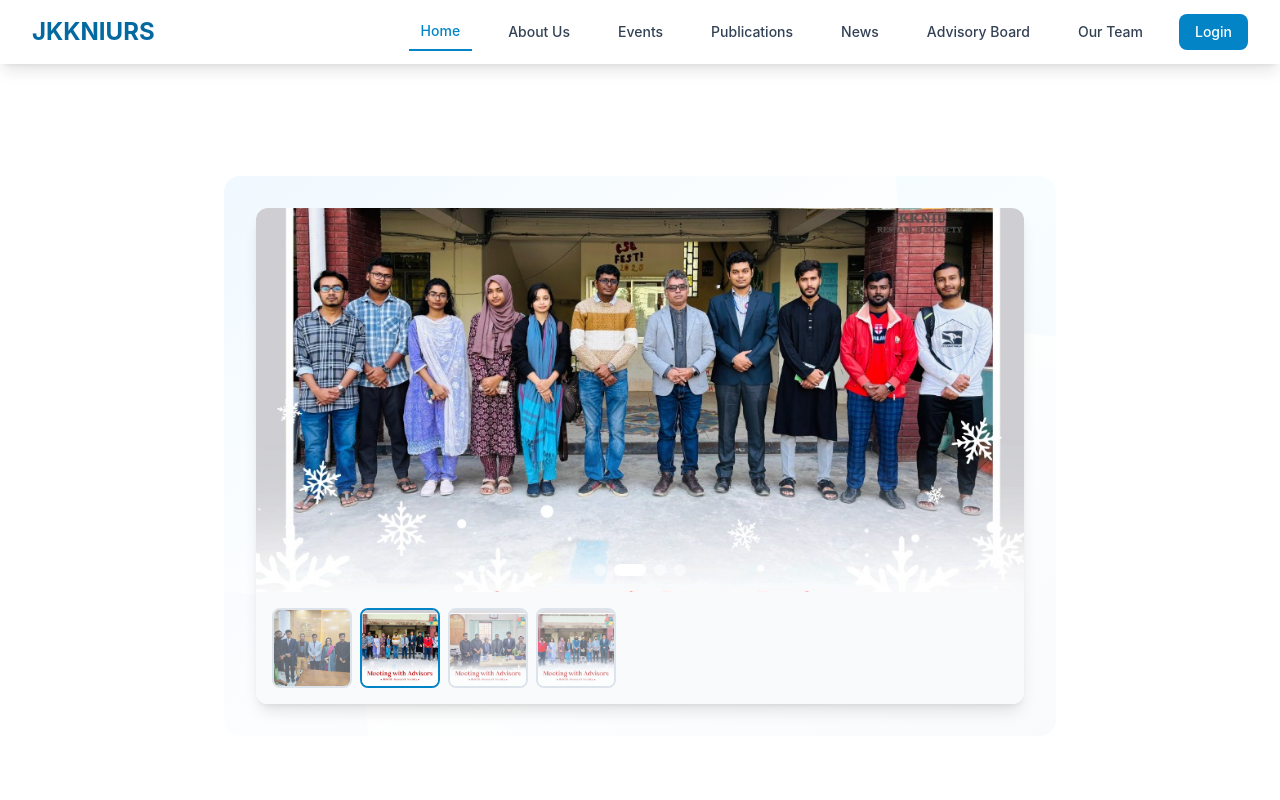
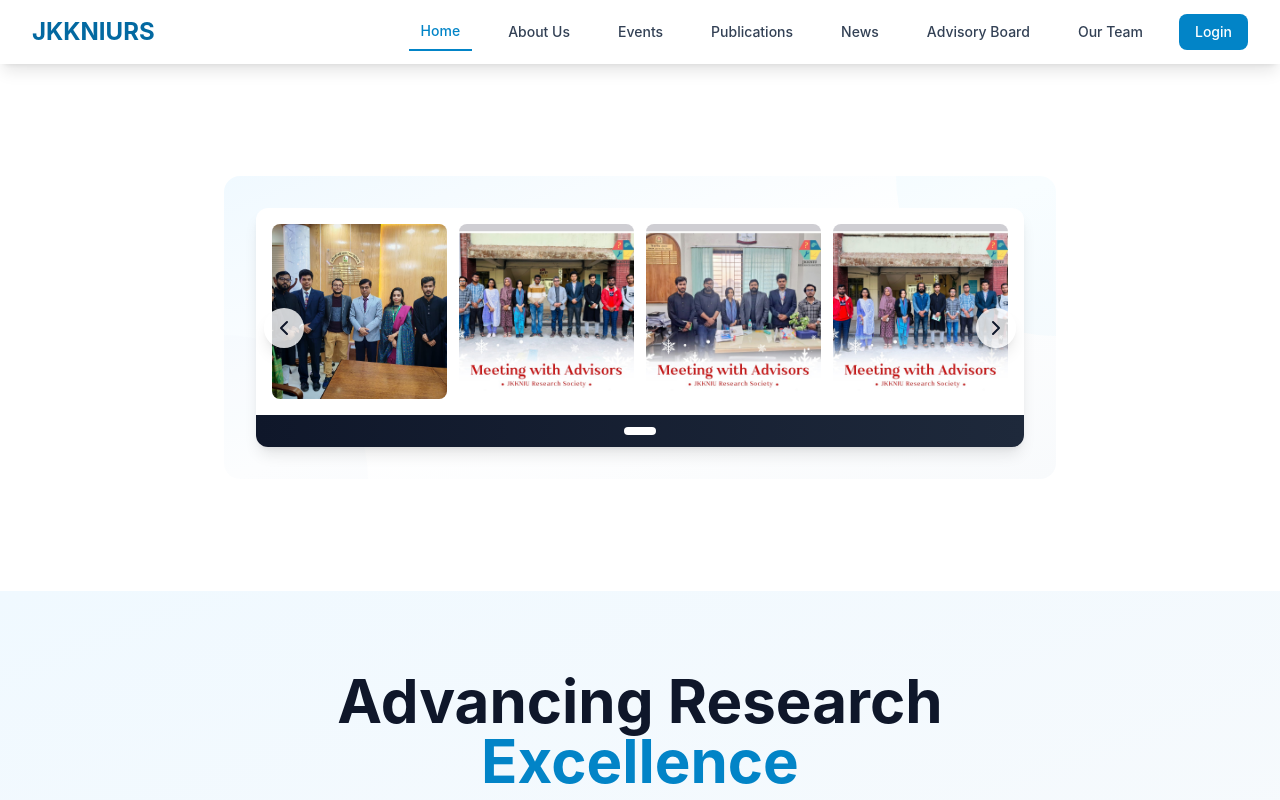
Before and after one commit to mehedinaeem/JKKNIU-Research-Society, a React (Vite) app in the folder Frontend/: page / in a window 1280 px wide. Shown: the top 800 px of the page. Built offline with nearby package versions, Linux system fonts and the light colour scheme.

Commit message:
feat: redesign carousel with grid layout showing 4 images per slide

```diff
--- a/Frontend/src/components/ImageCarousel.tsx
+++ b/Frontend/src/components/ImageCarousel.tsx
@@ -11,45 +11,50 @@ interface ImageCarouselProps {
   images: CarouselImage[]
   autoPlay?: boolean
   autoPlayInterval?: number
-  showThumbnails?: boolean
+  imagesPerSlide?: number
 }
 
 const ImageCarousel = ({
   images,
   autoPlay = true,
   autoPlayInterval = 5000,
-  showThumbnails = true
+  imagesPerSlide = 4
 }: ImageCarouselProps) => {
   const [currentIndex, setCurrentIndex] = useState(0)
   const [isAutoPlaying, setIsAutoPlaying] = useState(autoPlay)
+  const totalSlides = Math.ceil(images.length / imagesPerSlide)
 
   useEffect(() => {
     if (!isAutoPlaying) return
 
     const interval = setInterval(() => {
-      setCurrentIndex((prevIndex) => (prevIndex + 1) % images.length)
+      setCurrentIndex((prevIndex) => (prevIndex + 1) % totalSlides)
     }, autoPlayInterval)
 
     return () => clearInterval(interval)
-  }, [isAutoPlaying, images.length, autoPlayInterval])
+  }, [isAutoPlaying, totalSlides, autoPlayInterval])
 
   const goToSlide = (index: number) => {
     setCurrentIndex(index)
     setIsAutoPlaying(false)
-    // Resume autoplay after 10 seconds of no interaction
     setTimeout(() => setIsAutoPlaying(autoPlay), 10000)
   }
 
   const goToPrevious = () => {
-    setCurrentIndex((prevIndex) => (prevIndex - 1 + images.length) % images.length)
+    setCurrentIndex((prevIndex) => (prevIndex - 1 + totalSlides) % totalSlides)
     setIsAutoPlaying(false)
     setTimeout(() => setIsAutoPlaying(autoPlay), 10000)
   }
 
   const goToNext = () => {
-    setCurrentIndex((prevIndex) => (prevIndex + 1) % images.length)
+    setCurrentIndex((prevIndex) => (prevIndex + 1) % totalSlides)
     setIsAutoPlaying(false)
     setTimeout(() => setIsAutoPlaying(autoPlay), 10000)
+  }
+
+  const getVisibleImages = () => {
+    const start = currentIndex * imagesPerSlide
+    return images.slice(start, start + imagesPerSlide)
   }
 
   return (
@@ -60,24 +65,28 @@ const ImageCarousel = ({
         <div className="absolute top-0 right-0 w-80 h-80 bg-primary-200 rounded-full opacity-10 -mr-40 -mt-40"></div>
         <div className="absolute bottom-0 left-0 w-72 h-72 bg-secondary-200 rounded-full opacity-10 -ml-36 -mb-36"></div>
 
-        {/* Main carousel */}
-        <div className="relative z-10 bg-white rounded-xl overflow-hidden group shadow-lg">
         {/* Main carousel container */}
-          <div className="relative w-full h-64 md:h-80 lg:h-96">
-          {/* Images */}
-          <div className="relative w-full h-full">
-            {images.map((image, index) => (
+        <div className="relative z-10">
+          {/* Grid of images */}
+          <div className="relative bg-white rounded-xl overflow-hidden shadow-lg">
+            <div className="grid grid-cols-2 md:grid-cols-4 gap-2 md:gap-3 p-4">
+              {getVisibleImages().map((image, index) => (
                 <div
                   key={index}
-                className={`absolute inset-0 transition-opacity duration-1000 ease-in-out ${
-                  index === currentIndex ? 'opacity-100' : 'opacity-0'
-                }`}
+                  className="relative overflow-hidden rounded-lg aspect-square bg-secondary-100 group"
                 >
                   <img
                     src={image.src}
                     alt={image.alt}
-                  className="w-full h-full object-cover"
+                    className="w-full h-full object-cover group-hover:scale-105 transition-transform duration-300"
                   />
+                  {image.title && (
+                    <div className="absolute inset-0 bg-black bg-opacity-0 group-hover:bg-opacity-40 transition-all duration-300 flex items-end p-2">
+                      <p className="text-white text-xs font-semibold opacity-0 group-hover:opacity-100 transition-opacity duration-300">
+                        {image.title}
+                      </p>
+                    </div>
+                  )}
                 </div>
               ))}
             </div>
@@ -85,58 +94,35 @@ const ImageCarousel = ({
             {/* Navigation buttons */}
             <button
               onClick={goToPrevious}
-            className="absolute left-4 top-1/2 -translate-y-1/2 z-10 bg-white bg-opacity-50 hover:bg-opacity-75 text-black p-2 rounded-full transition-all duration-200 opacity-0 group-hover:opacity-100"
+              className="absolute left-2 top-1/2 -translate-y-1/2 z-20 bg-white bg-opacity-80 hover:bg-opacity-100 text-secondary-900 p-2 rounded-full shadow-lg transition-all duration-200"
               aria-label="Previous slide"
             >
               <ChevronLeft size={24} />
             </button>
             <button
               onClick={goToNext}
-            className="absolute right-4 top-1/2 -translate-y-1/2 z-10 bg-white bg-opacity-50 hover:bg-opacity-75 text-black p-2 rounded-full transition-all duration-200 opacity-0 group-hover:opacity-100"
+              className="absolute right-2 top-1/2 -translate-y-1/2 z-20 bg-white bg-opacity-80 hover:bg-opacity-100 text-secondary-900 p-2 rounded-full shadow-lg transition-all duration-200"
               aria-label="Next slide"
             >
               <ChevronRight size={24} />
             </button>
 
-          {/* Slide indicators */}
-          <div className="absolute bottom-4 left-1/2 -translate-x-1/2 z-10 flex gap-2">
-            {images.map((_, index) => (
+            {/* Slide indicators at bottom with dark background */}
+            <div className="bg-gradient-to-r from-secondary-900 to-secondary-800 px-4 py-3 flex justify-center gap-2">
+              {Array.from({ length: totalSlides }).map((_, index) => (
                 <button
                   key={index}
                   onClick={() => goToSlide(index)}
-                className={`h-3 rounded-full transition-all duration-300 ${
+                  className={`h-2 rounded-full transition-all duration-300 ${
                     index === currentIndex
                       ? 'bg-white w-8'
-                    : 'bg-white bg-opacity-50 hover:bg-opacity-75 w-3'
+                      : 'bg-white bg-opacity-40 hover:bg-opacity-60 w-2'
                   }`}
                   aria-label={`Go to slide ${index + 1}`}
                 />
               ))}
             </div>
           </div>
-
-        {/* Thumbnails */}
-        {showThumbnails && images.length > 1 && (
-          <div className="flex gap-2 p-4 bg-secondary-50 overflow-x-auto">
-            {images.map((image, index) => (
-              <button
-                key={index}
-                onClick={() => goToSlide(index)}
-                className={`flex-shrink-0 h-20 w-20 rounded-lg overflow-hidden border-2 transition-all duration-200 ${
-                  index === currentIndex
-                    ? 'border-primary-600'
-                    : 'border-secondary-300 opacity-60 hover:opacity-100'
-                }`}
-              >
-                <img
-                  src={image.src}
-                  alt={image.alt}
-                  className="w-full h-full object-cover"
-                />
-              </button>
-            ))}
-          </div>
-        )}
         </div>
       </div>
     </div>
--- a/Frontend/src/pages/Home.tsx
+++ b/Frontend/src/pages/Home.tsx
@@ -57,7 +57,7 @@ const Home = () => {
             images={carouselImages}
             autoPlay={true}
             autoPlayInterval={5000}
-            showThumbnails={true}
+            imagesPerSlide={4}
           />
         </div>
       </section>
```
Lines whose indentation alone changed are shown as unchanged.
